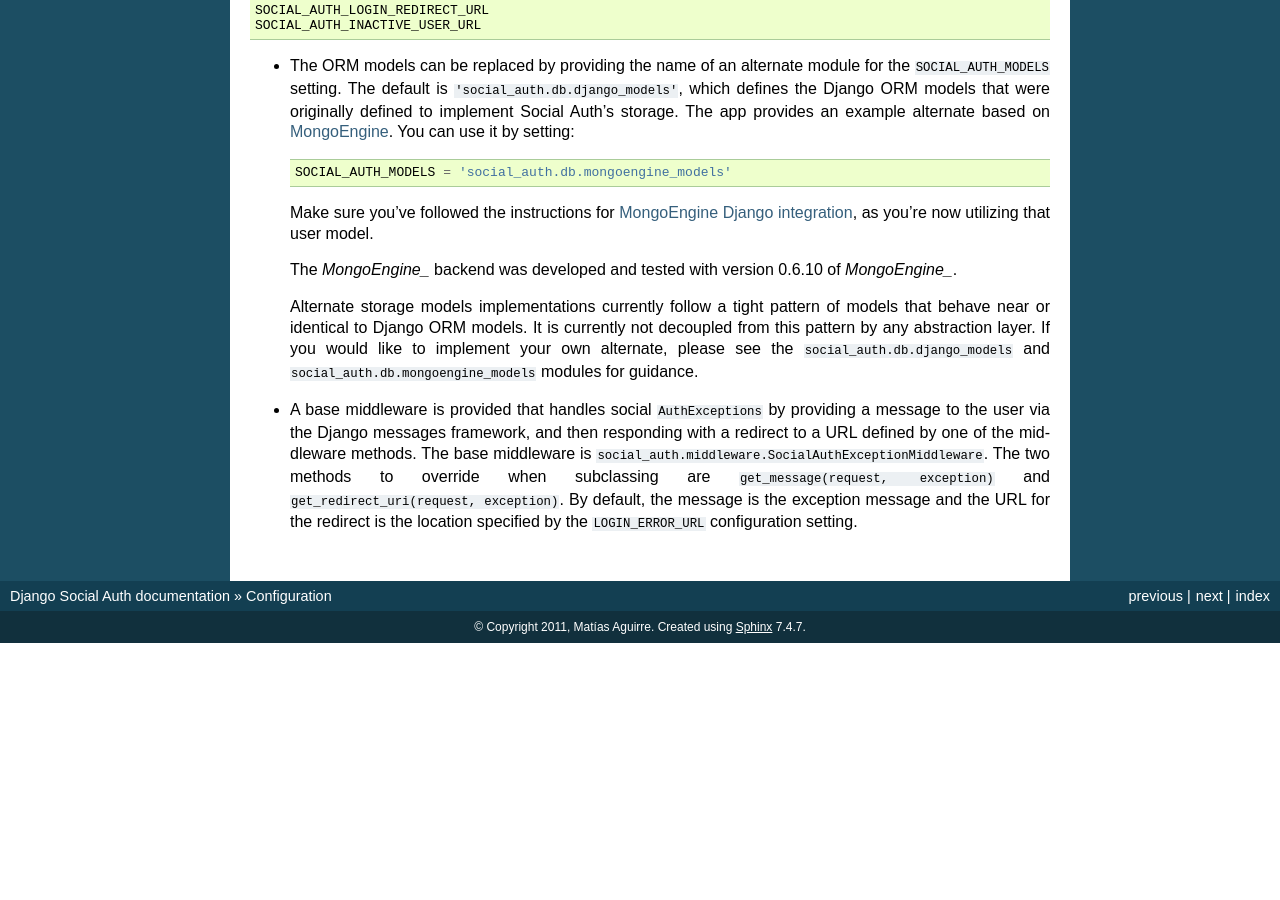
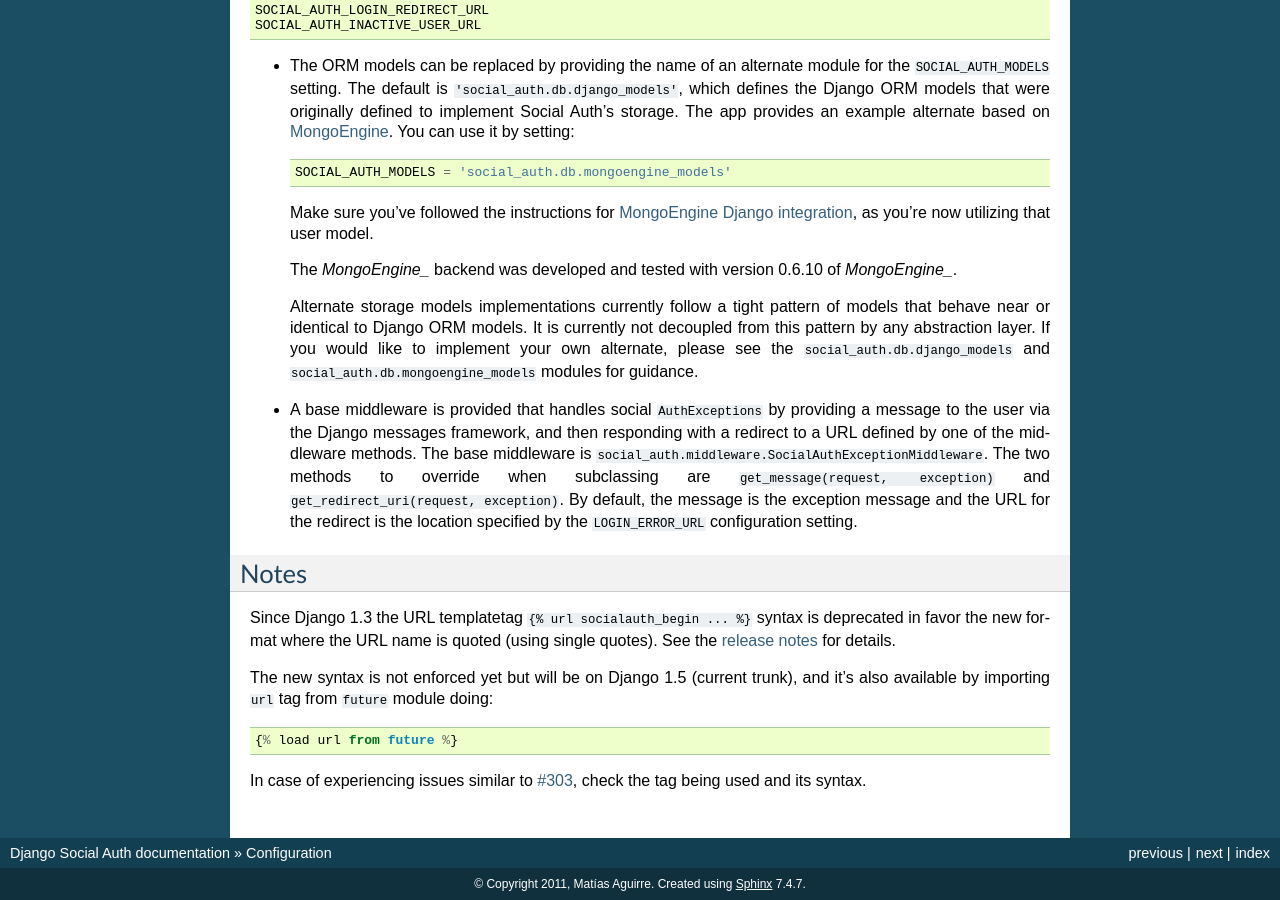
Before and after one commit to omab/django-social-auth, a Sphinx documentation site: the page built from doc/configuration.rst, in a window 1280 px wide and 900 px high, scrolled down 5847 px. Built offline with Sphinx 7.4.7, drawn with Linux system fonts in a browser that asks for light colours; before the commit the page ends 6490 px from its top, so only the background shows below that; some of the changed text lies outside the part shown.

Commit message:
Doc about url templatetag syntax change since django 1.3. Closes #440

```diff
--- a/doc/configuration.rst
+++ b/doc/configuration.rst
@@ -140,7 +140,7 @@ Configuration
     required decorator), a convenince query string can be added to your context
     for templates. On your login options page::
 
-        <a href={{% url socialauth_begin 'twitter' %}?{{ redirect_querystring }}">...</a>
+        <a href={% url socialauth_begin 'twitter' %}?{{ redirect_querystring }}">...</a>
 
     allows for a continuous login. Useful if multiple login options are
     presented.
@@ -367,6 +367,23 @@ uppercase and replace ``-`` with ``_``), here's the supported settings so far::
   exception message and the URL for the redirect is the location specified by
   the ``LOGIN_ERROR_URL`` configuration setting.
 
+
+Notes
+-----
+
+Since Django 1.3 the URL templatetag ``{% url socialauth_begin ... %}`` syntax
+is deprecated in favor the new format where the URL name is quoted (using
+single quotes). See the `release notes`_ for details.
+
+The new syntax is not enforced yet but will be on Django 1.5 (current trunk),
+and it's also available by importing ``url`` tag from ``future`` module doing::
+
+    {% load url from future %}
+
+In case of experiencing issues similar to `#303`_, check the tag being used and
+its syntax.
+
+
 .. _Model Manager: http://docs.djangoproject.com/en/dev/topics/db/managers/#managers
 .. _Login URL: http://docs.djangoproject.com/en/dev/ref/settings/?from=olddocs#login-url
 .. _Login redirect URL: http://docs.djangoproject.com/en/dev/ref/settings/?from=olddocs#login-redirect-url
@@ -379,3 +396,5 @@ uppercase and replace ``-`` with ``_``), here's the supported settings so far::
 .. _MongoEngine: http://mongoengine.org
 .. _MongoEngine Django integration: http://mongoengine-odm.readthedocs.org/en/latest/django.html
 .. _urllib2 documentation: http://docs.python.org/library/urllib2.html#urllib2.urlopen
+.. _release notes: https://docs.djangoproject.com/en/1.3/releases/1.3/#changes-to-url-and-ssi
+.. _#303: https://github.com/omab/django-social-auth/issues/303
```
